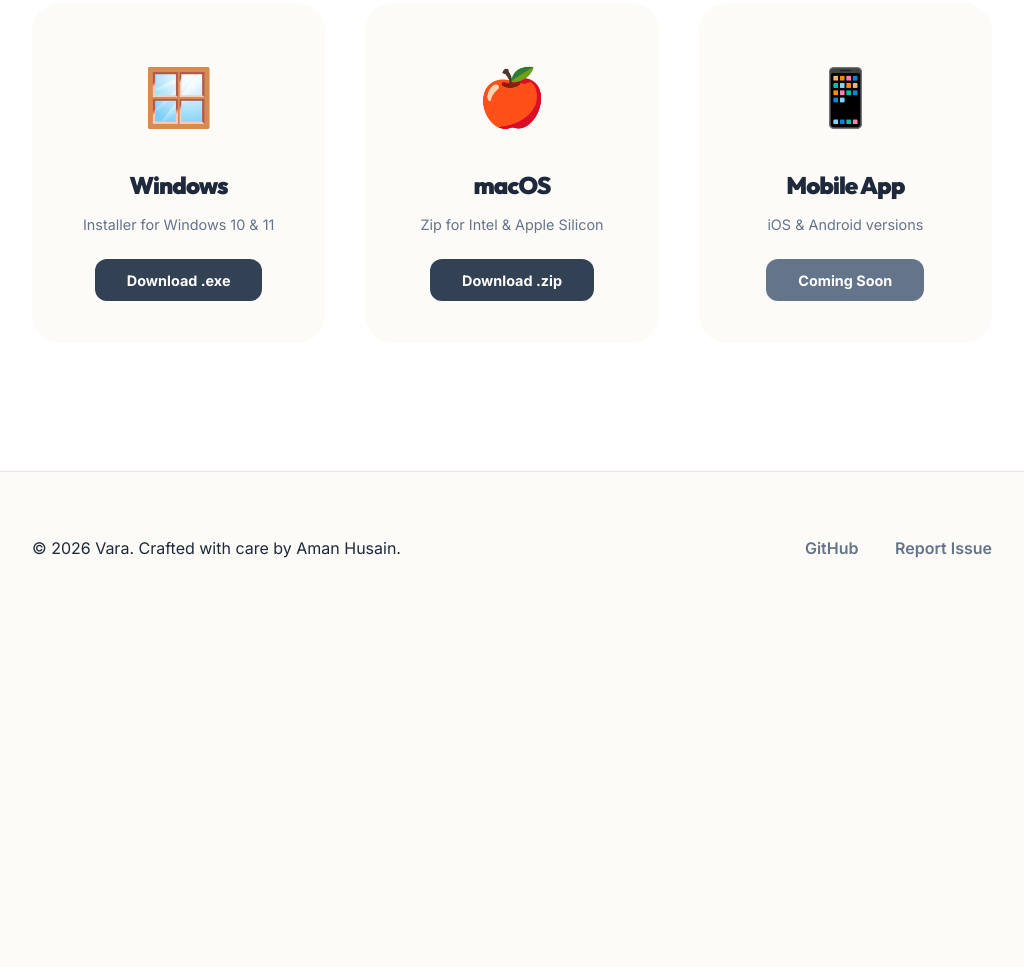
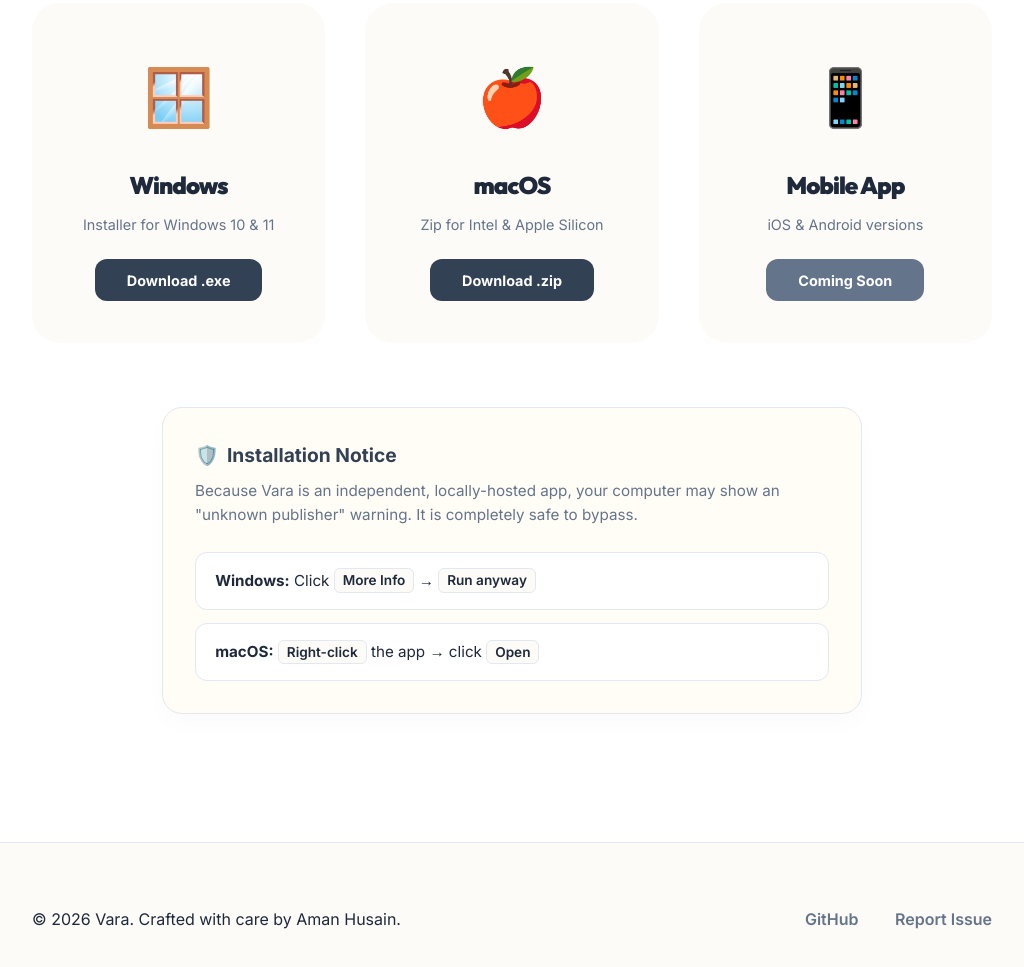
Before and after one commit to amanhusaink/varaog, an Electron app: page docs/index.html in a window 1024 px wide. Shown: the part 3359-4326 px from the top of the page. Before the commit the page ends 3985 px from the top, so only its background shows below. Drawn offline with Linux system fonts and the light colour scheme.

Commit message:
Add installation guide to bypass OS warnings

```diff
--- a/docs/index.html
+++ b/docs/index.html
@@ -98,6 +98,19 @@
             <span class="dl-btn">Coming Soon</span>
           </div>
         </div>
+
+        <div class="installation-guide">
+          <h4><span class="icon">🛡️</span> Installation Notice</h4>
+          <p>Because Vara is an independent, locally-hosted app, your computer may show an "unknown publisher" warning. It is completely safe to bypass.</p>
+          <div class="guide-steps">
+            <div class="guide-step">
+              <strong>Windows:</strong> Click <em>More Info</em> &rarr; <em>Run anyway</em>
+            </div>
+            <div class="guide-step">
+              <strong>macOS:</strong> <em>Right-click</em> the app &rarr; click <em>Open</em>
+            </div>
+          </div>
+        </div>
       </div>
     </section>
   </main>
--- a/docs/style.css
+++ b/docs/style.css
@@ -327,6 +327,58 @@ section {
   font-size: 0.9rem;
 }
 
+/* Installation Guide */
+.installation-guide {
+  max-width: 700px;
+  margin: 4rem auto 0;
+  background: #fffdf5;
+  border: 1px solid #e2e8f0;
+  border-radius: 20px;
+  padding: 2rem;
+  text-align: left;
+  box-shadow: 0 10px 25px rgba(0,0,0,0.02);
+}
+
+.installation-guide h4 {
+  font-size: 1.2rem;
+  color: var(--primary);
+  margin-bottom: 0.5rem;
+  display: flex;
+  align-items: center;
+  gap: 0.5rem;
+}
+
+.installation-guide p {
+  font-size: 0.95rem;
+  color: var(--text-muted);
+  margin-bottom: 1.5rem;
+}
+
+.guide-steps {
+  display: flex;
+  flex-direction: column;
+  gap: 0.8rem;
+}
+
+.guide-step {
+  background: #fff;
+  padding: 1rem 1.2rem;
+  border-radius: 12px;
+  border: 1px solid var(--border);
+  font-size: 0.95rem;
+  color: var(--text);
+}
+
+.guide-step em {
+  font-style: normal;
+  background: var(--bg);
+  padding: 0.2rem 0.5rem;
+  border-radius: 6px;
+  font-weight: 600;
+  border: 1px solid var(--border);
+  font-size: 0.85rem;
+}
+
 /* Footer */
 footer {
   padding: 4rem 0;
```
